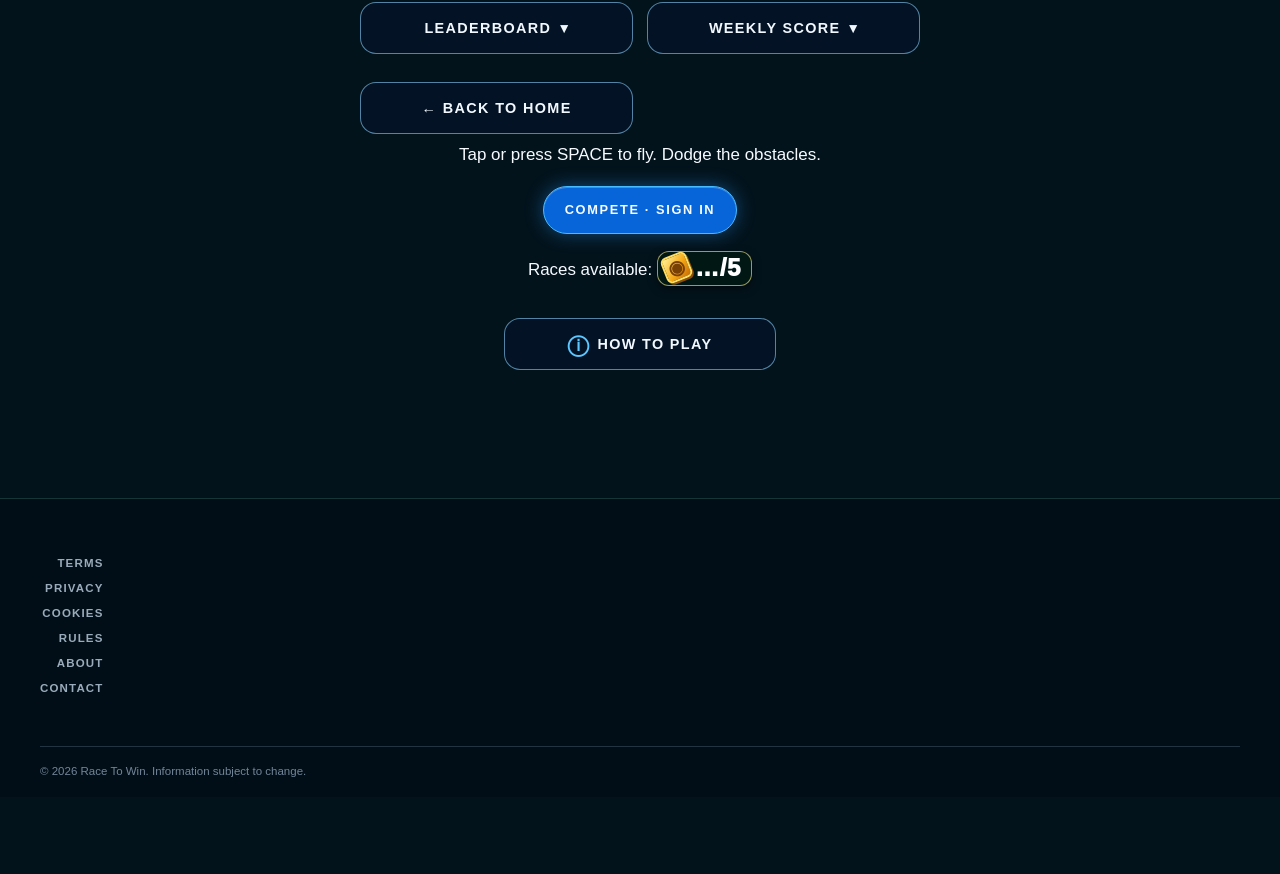
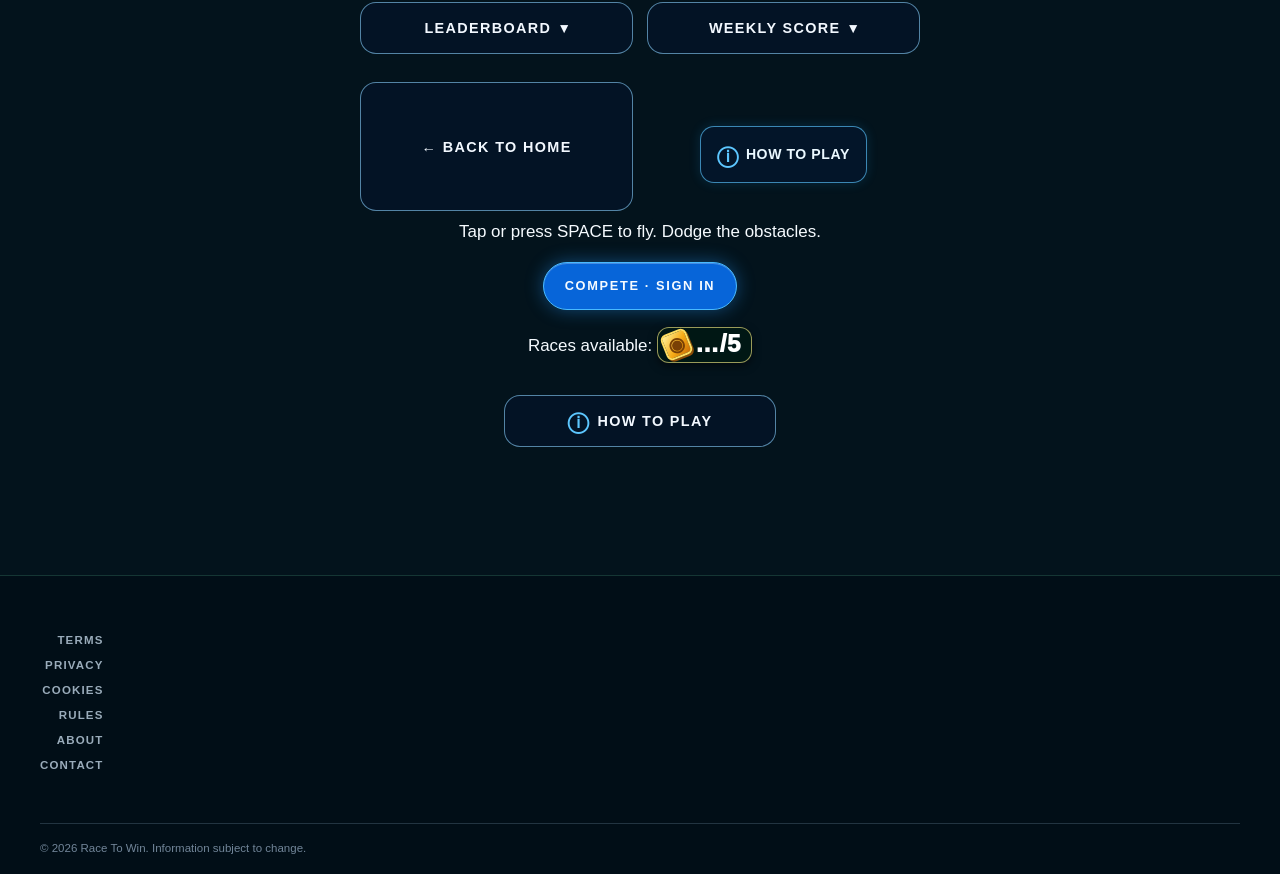
Before and after one commit to dkny-ops/race2win.app, a Next.js app: page /games/flappy-race in a window 1280 px wide. Shown: the part 1200-2074 px from the top of the page. Before the commit the page ends 1997 px from the top, so only its background shows below. Built offline with nearby package versions, Linux system fonts and the light colour scheme; no server answers.

Commit message:
Place Flappy How To Play beside Back To Home on desktop

```diff
--- a/components/game/flappy-verified-canvas.tsx
+++ b/components/game/flappy-verified-canvas.tsx
@@ -293,6 +293,7 @@ export function FlappyVerifiedCanvas({ language, authenticated, scoreControls }:
     <div className="flappy-start-actions">
       <Link href="/" className="button button--secondary">← BACK TO HOME</Link>
       {!expanded ? <div className="rtw-game-local-share"><ShareGameButton game="flappy-race" /></div> : null}
+      <Link className="rtw-game-how-to-play-link rtw-game-how-to-play-link--flappy flappy-inline-help" href="/games/flappy-race/how-to-play"><span aria-hidden="true">ⓘ</span> HOW TO PLAY</Link>
     </div>
     <p>{es ? "Toca o pulsa ESPACIO para volar. Evita los obstáculos." : "Tap or press SPACE to fly. Dodge the obstacles."}</p>
     {FLAPPY_COMPETITION_ENABLED && !authenticated ? <p><Link className="button" href="/sign-in?next=%2Fgames%2Fflappy-race">{es ? "COMPETIR · INICIAR SESIÓN" : "COMPETE · SIGN IN"}</Link></p> : null}
```
